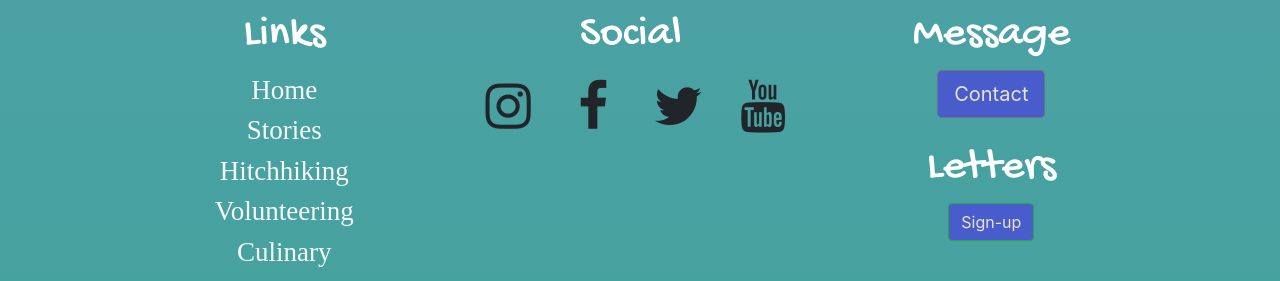
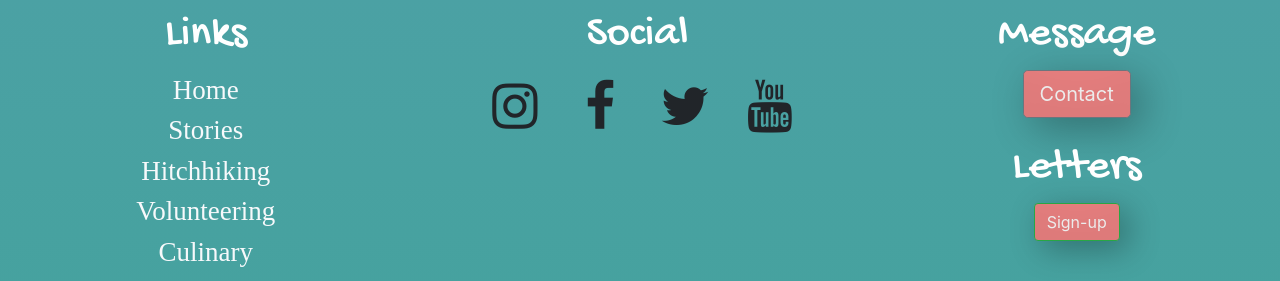
Before and after one commit to holdenthehitcher/hitchhikingblog, a Next.js app in the folder my-app/: page / in a window 1280 px wide. Shown: the part 3387-3668 px from the top of the page. Built offline with nearby package versions, Linux system fonts and the light colour scheme; a web font is replaced by a local one.

Commit message:
adjusted footer

```diff
--- a/my-app/styles/FooterStyles.scss
+++ b/my-app/styles/FooterStyles.scss
@@ -1,5 +1,5 @@
 .site-footer {
-  width: 80%;
+  width: 100%;
   padding-top: 60px;
 }
 
@@ -52,8 +52,9 @@
 .contactModalBtn,
 .letterModalBtn,
 .submitButton {
-  background-color: #485dcb;
-  color: #e7e3d4;
+  background-color: #f78888;
+  color: #ececec;
+  box-shadow: inset 0 -3em 3em rgba(0, 0, 0, 0.1), 0.5em 0.5em 2em rgba(0, 0, 0, 0.3);
 }
 
 ////contact form
--- a/my-app/styles/styles.scss
+++ b/my-app/styles/styles.scss
@@ -125,7 +125,6 @@ a:hover {
   box-shadow: inset 0 -3em 3em rgba(0, 0, 0, 0.1), 0.5em 0.5em 2em rgba(0, 0, 0, 0.3);
 }
 .textShadow {
-  box-shadow: inset 0 -3em 3em rgba(0, 0, 0, 0.1), 0.5em 0.5em 2em rgba(0, 0, 0, 0.3);
   -webkit-text-stroke-width: 2px;
   -webkit-text-stroke-color: black;
 }
```
